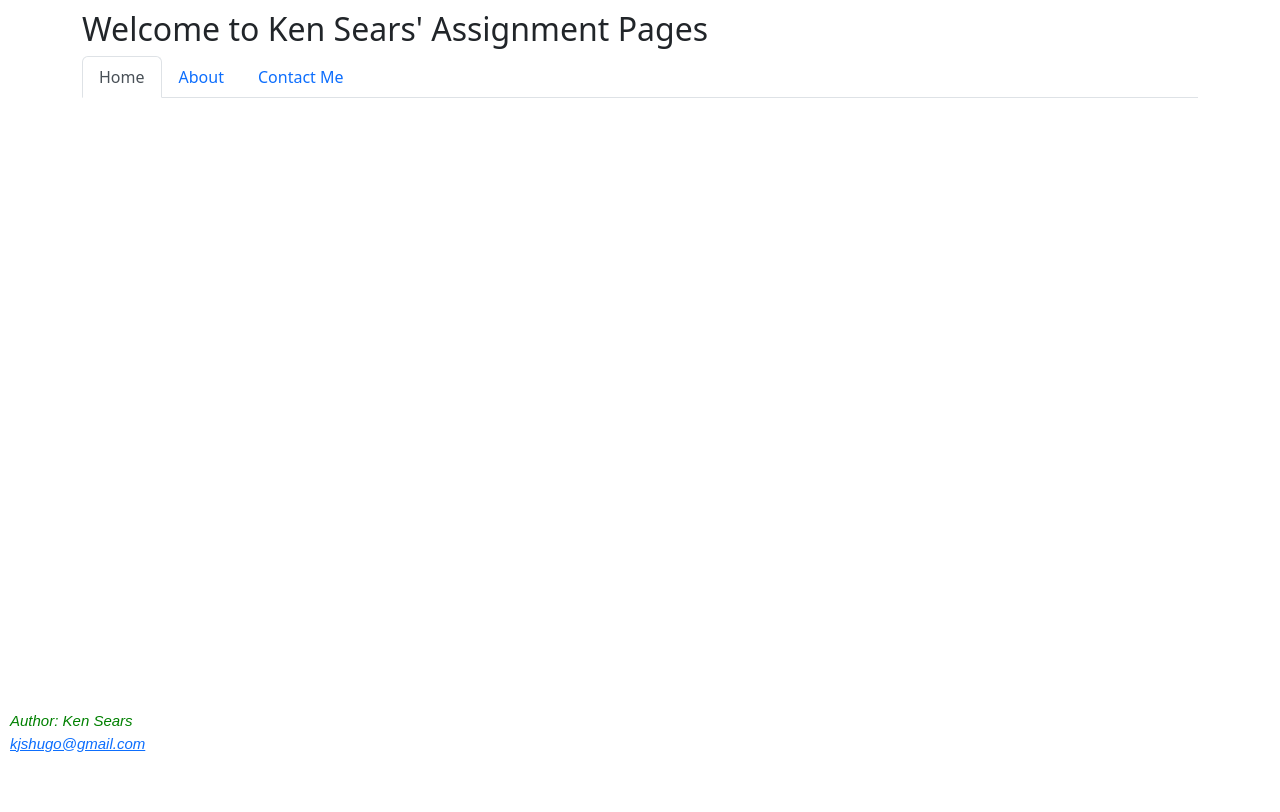
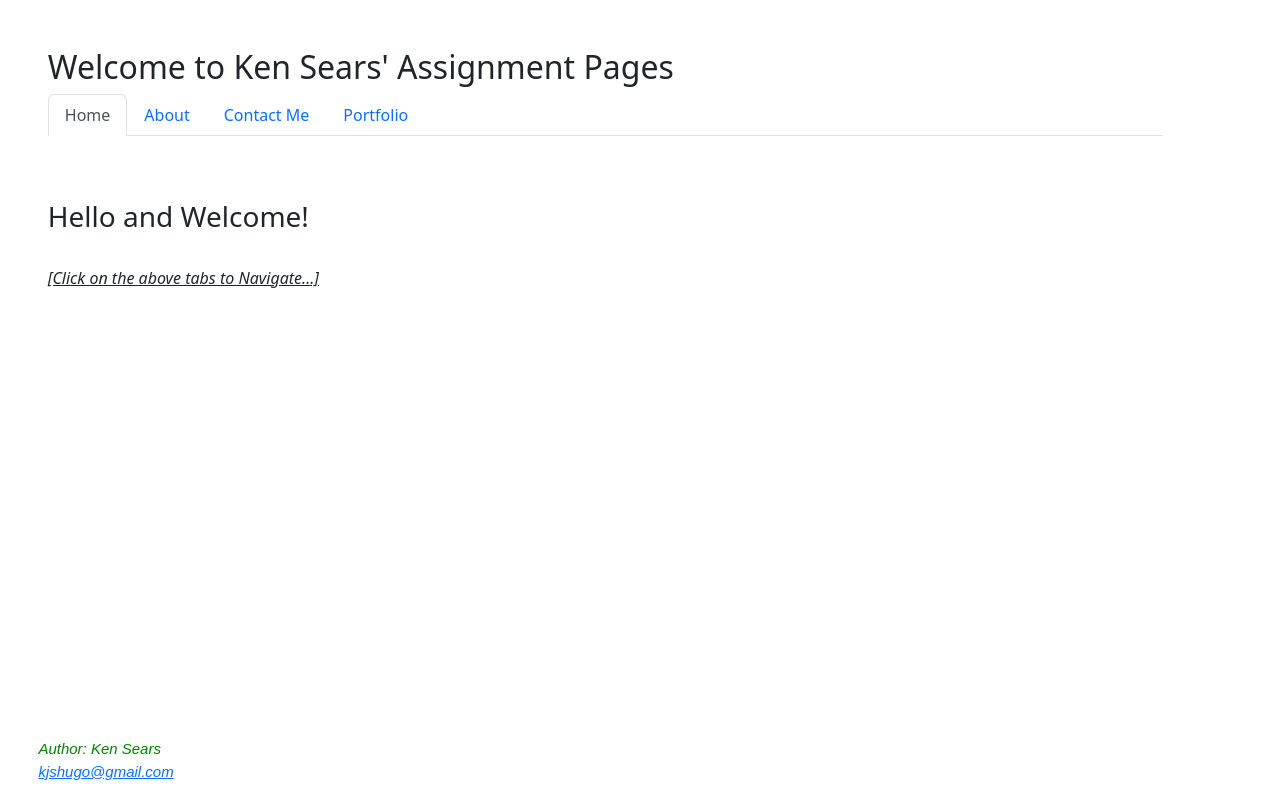
Before and after one commit to kjshugo/Percipio_Assignment1, a plain HTML site: page index.html in a window 1280 px wide. Drawn offline with nearby package versions, Linux system fonts and the light colour scheme.

Commit message:
Added comments for code from stackoverflow.com in Style Tag Added Portfolio page link to Menu Changed padding on page to align content

```diff
--- a/index.html
+++ b/index.html
@@ -9,6 +9,9 @@
 <script src="https://kit.fontawesome.com/601f915690.js" crossorigin="anonymous"></script>
 
 <style>
+
+/* BEGIN: Code from Stackoverflow.com (this is to keep the footer at the bottom of the page)*/
+
 html, body {
     height: 100%;
     margin: 0;
@@ -20,10 +23,14 @@ html, body {
     min-height: calc(100% - 100px);     /* native */
 }
 .footer {
-    padding: 10px;
+    margin: 2%;
+    padding: 1%;
     position: relative;
     clear:both;
 }
+
+/* END : Code from stackoverflow.com */
+
 #one
 		{
 			font-family: Arial;
@@ -31,6 +38,12 @@ html, body {
 			font-size: 15px;
 			color:green;
     }
+
+.container {
+        margin: 2%;
+        padding: 1%;
+    }
+
 </style>
 </head>
 
@@ -39,12 +52,18 @@ html, body {
     <div class="container">
       <h2>Welcome to Ken Sears' Assignment Pages</h2>
         <ul class="nav nav-tabs">
-        <li class="nav-item"><a class="nav-link active" href="#">Home</a></li>
-        <li class="nav-item"><a class="nav-link" href="#">About</a></li>
-        <li class="nav-item"><a class="nav-link" href="#">Contact Me</a></li>
-       </ul>
+          <li class="nav-item"><a class="nav-link active" href="#">Home</a></li>
+          <li class="nav-item"><a class="nav-link" href="#">About</a></li>
+          <li class="nav-item"><a class="nav-link" href="#">Contact Me</a></li>
+          <li class="nav-item"><a class="nav-link" href="#">Portfolio</a></li>
+        </ul>
+        <br><br>
+        <p><h3>Hello and Welcome!</h3> <br>
+          <u><i>[Click on the above tabs to Navigate...]</i></u>
+        </p>
     </div>
   </div>
+
   <footer class="footer">
     <p id="one">Author: Ken Sears<br>
     <a href="mailto:kjshugo@gmail.com">kjshugo@gmail.com</a></p>
```
